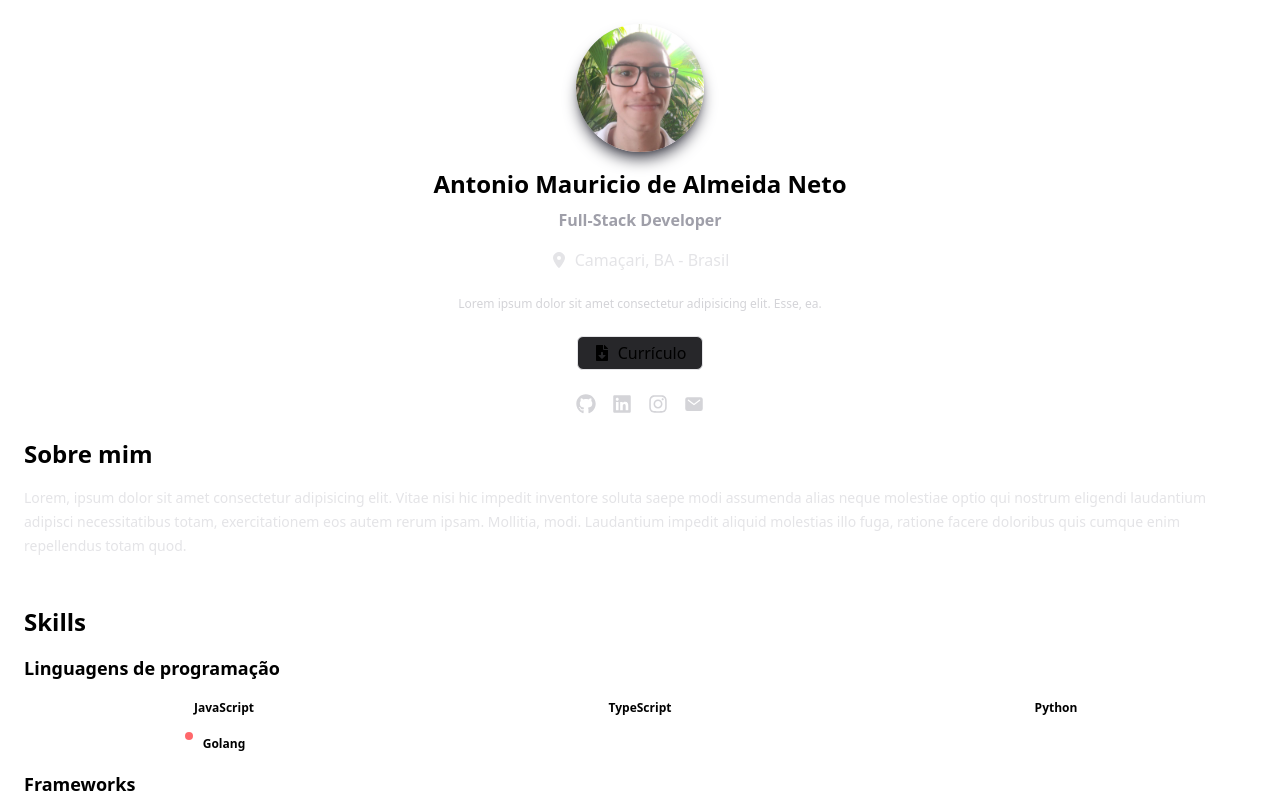
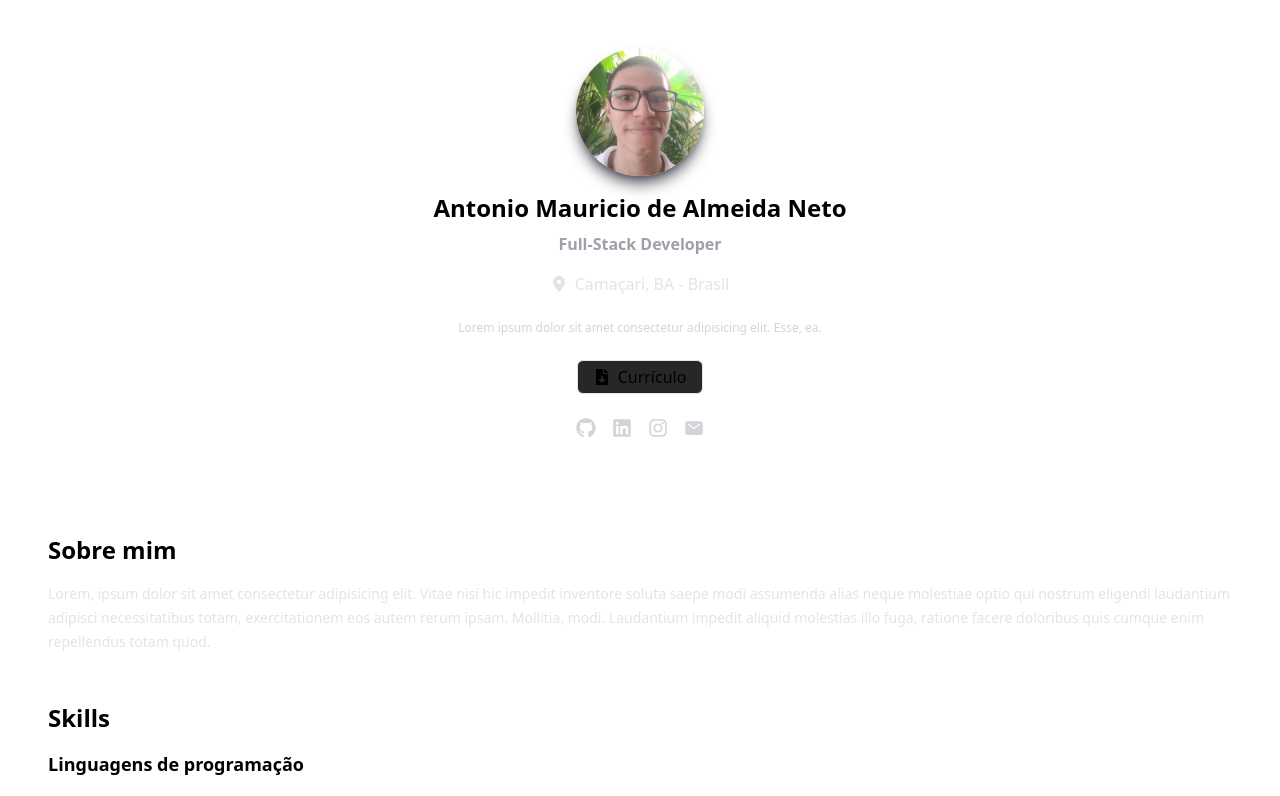
Before and after one commit to Dedo-Finger2/Portfolio, a React (Vite) app: page / in a window 1280 px wide. Shown: the top 796 px of the page. Built offline with nearby package versions, Linux system fonts and the light colour scheme.

Commit message:
Adds support for SM break point

```diff
--- a/src/App.tsx
+++ b/src/App.tsx
@@ -7,7 +7,7 @@ import ProjectsSection from "./components/Project/Section";
 
 export default function App() {
   return (
-    <div className="flex flex-col px-6 py-6 gap-6 mb-6">
+    <div className="flex flex-col px-6 py-6 gap-24 mb-6 sm:px-12 sm:py-12">
       {/* Left Side (Quick info) */}
       <QuickAboutMe />
       {/* Right Side (Large info) */}
```
